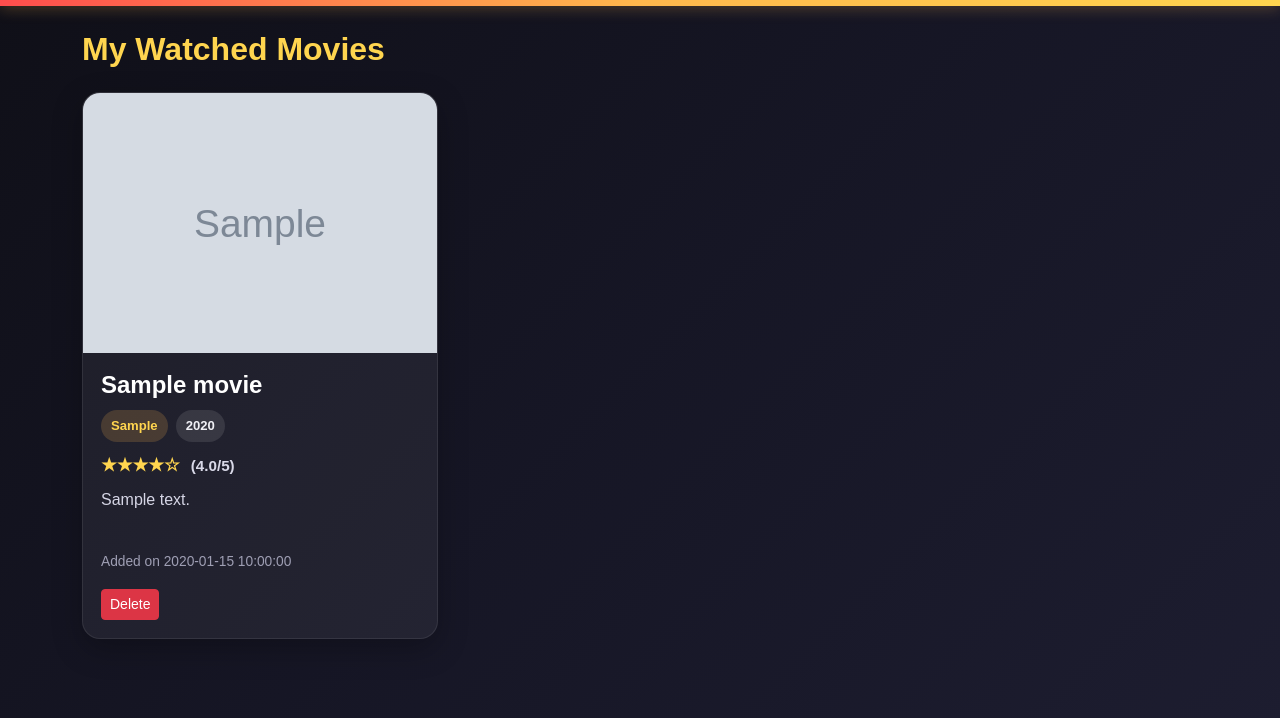
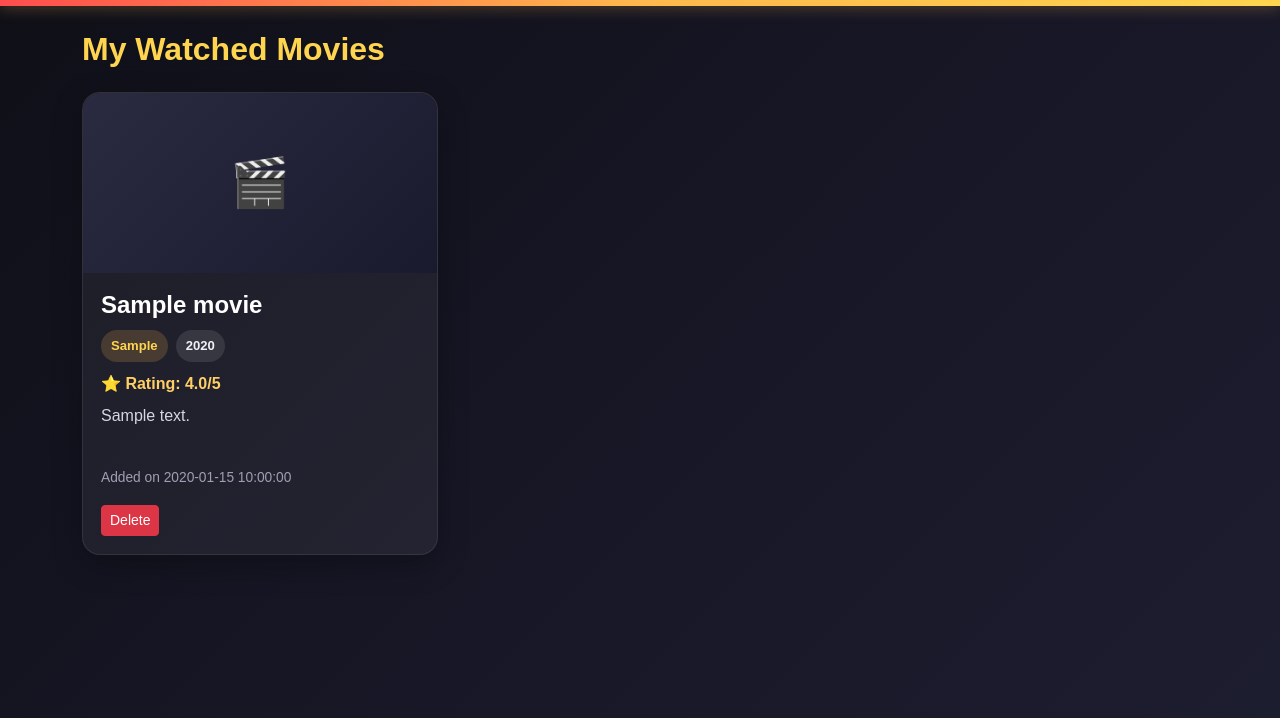
Before and after one commit to arranjan681/ReelLog, a Flask app: page /movies in a window 1280 px wide. Shown: the part 63-781 px from the top of the page. Run offline with Flask 3, Linux system fonts and the light colour scheme; a user stored in the database is signed in; tables that the repository leaves empty hold one stand-in row (values such as "Sample post"); grey boxes marked "Sample" are stand-in pictures.

Commit message:
Update movies.html

```diff
--- a/templates/movies.html
+++ b/templates/movies.html
@@ -6,37 +6,22 @@
     {% for movie in movies %}
     <div class="col-md-6 col-lg-4">
         <div class="movie-card">
-            {% if movie.poster_url %}
-                <img src="{{ movie.poster_url }}" alt="{{ movie.movie_name }}" class="movie-poster-img">
-            {% else %}
-                <div class="movie-poster-placeholder">🎬</div>
-            {% endif %}
-
+            <div class="movie-poster-placeholder">
+                🎬
+            </div>
             <div class="movie-content">
                 <h4>{{ movie.movie_name }}</h4>
-
                 <div class="movie-meta">
                     <span class="genre-badge">{{ movie.genre }}</span>
                     <span class="year-badge">{{ movie.release_year }}</span>
                 </div>
-
-                <p class="star-display">
-                    {% if movie.rating == 1 %}★☆☆☆☆{% endif %}
-                    {% if movie.rating == 2 %}★★☆☆☆{% endif %}
-                    {% if movie.rating == 3 %}★★★☆☆{% endif %}
-                    {% if movie.rating == 4 %}★★★★☆{% endif %}
-                    {% if movie.rating == 5 %}★★★★★{% endif %}
-                    <span class="star-number">({{ movie.rating }}/5)</span>
-                </p>
-
+                <p class="rating-text">⭐ Rating: {{ movie.rating }}/5</p>
                 <p class="review-text">
                     {{ movie.review if movie.review else 'No review added.' }}
                 </p>
-
                 <p class="timestamp-text">
                     Added on {{ movie.timestamp.strftime('%Y-%m-%d %H:%M:%S') }}
                 </p>
-
                 <a href="{{ url_for('delete_movie', id=movie.id) }}" class="btn btn-sm btn-danger">Delete</a>
             </div>
         </div>
```
